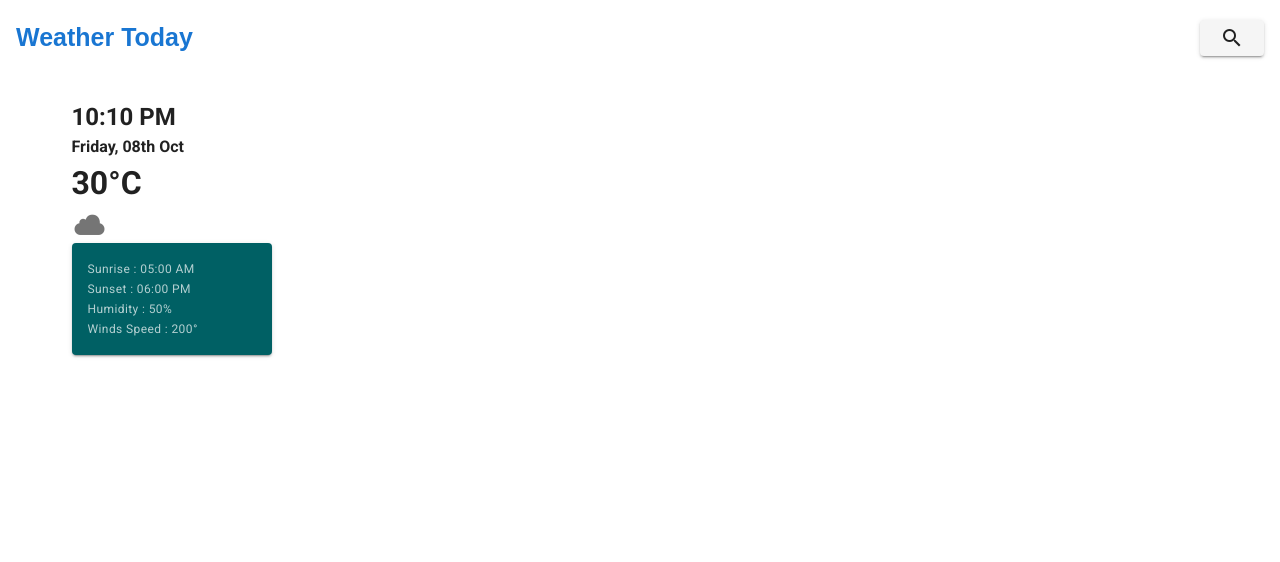
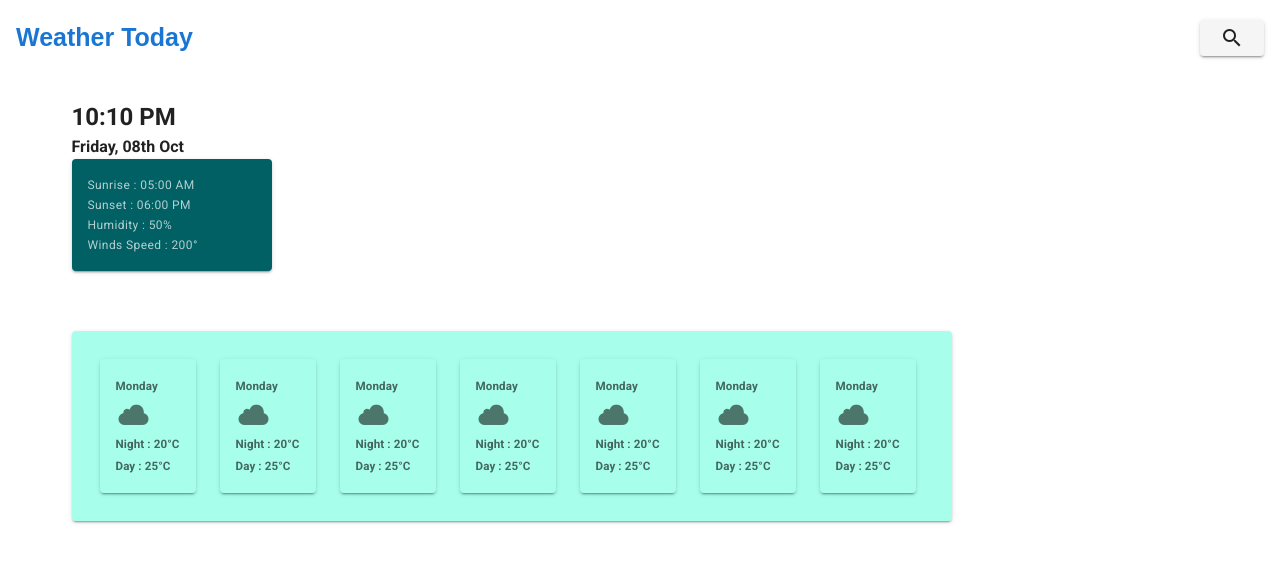
Before and after one commit to Shahiru93/WeatherToday, a Nuxt app: page / in a window 1280 px wide. Shown: the top 562 px of the page. Built offline with nearby package versions, Linux system fonts and the light colour scheme.

Commit message:
update main page ui

```diff
--- a/pages/index.vue
+++ b/pages/index.vue
@@ -3,8 +3,6 @@
     <v-flex xs4>
       <h2>10:10 PM</h2>
       <h4>Friday, 08th Oct</h4>
-      <h1>30&deg;C</h1>
-      <v-icon large>mdi-apple-icloud</v-icon>
     </v-flex>
     <v-card max-width="200" color="cyan darken-4" dark>
       <v-card-text>
@@ -16,15 +14,85 @@
         </v-flex>
       </v-card-text>
     </v-card>
+
+    <v-flex mt-15>
+      <v-card max-width="880" color="teal accent-1">
+        <v-card-text>
+          <v-row no-gutters>
+            <v-card class="ma-3" xs-5 color="transparent" >
+              <v-card-text>
+                <h5>Monday</h5>
+                <v-icon large>mdi-apple-icloud</v-icon>
+                <h5>Night : 20&deg;C</h5>
+                <h5>Day : 25&deg;C</h5>
+              </v-card-text>
+            </v-card>
+            <v-card class="ma-3" xs-5 color="transparent" >
+              <v-card-text>
+                <h5>Monday</h5>
+                <v-icon large>mdi-apple-icloud</v-icon>
+                <h5>Night : 20&deg;C</h5>
+                <h5>Day : 25&deg;C</h5>
+              </v-card-text>
+            </v-card>
+            <v-card class="ma-3" xs-5 color="transparent" >
+              <v-card-text>
+                <h5>Monday</h5>
+                <v-icon large>mdi-apple-icloud</v-icon>
+                <h5>Night : 20&deg;C</h5>
+                <h5>Day : 25&deg;C</h5>
+              </v-card-text>
+            </v-card>
+            <v-card class="ma-3" xs-5 color="transparent" >
+              <v-card-text>
+                <h5>Monday</h5>
+                <v-icon large>mdi-apple-icloud</v-icon>
+                <h5>Night : 20&deg;C</h5>
+                <h5>Day : 25&deg;C</h5>
+              </v-card-text>
+            </v-card>
+            <v-card class="ma-3" xs-5 color="transparent" >
+              <v-card-text>
+                <h5>Monday</h5>
+                <v-icon large>mdi-apple-icloud</v-icon>
+                <h5>Night : 20&deg;C</h5>
+                <h5>Day : 25&deg;C</h5>
+              </v-card-text>
+            </v-card>
+            <v-card class="ma-3" xs-5 color="transparent" >
+              <v-card-text>
+                <h5>Monday</h5>
+                <v-icon large>mdi-apple-icloud</v-icon>
+                <h5>Night : 20&deg;C</h5>
+                <h5>Day : 25&deg;C</h5>
+              </v-card-text>
+            </v-card>
+            <v-card class="ma-3" xs-5 color="transparent" >
+              <v-card-text>
+                <h5>Monday</h5>
+                <v-icon large>mdi-apple-icloud</v-icon>
+                <h5>Night : 20&deg;C</h5>
+                <h5>Day : 25&deg;C</h5>
+              </v-card-text>
+            </v-card>
+          </v-row>
+        </v-card-text>
+      </v-card>
+    </v-flex>
   </v-container>
 </template>
 
 <script>
-  export default {
-    data () {
-      return {
-        labels: ['SUN', 'MON', 'TUE', 'WED', 'THU', 'FRI', 'SAT']
-      }
-    }
+export default {
+  data () {
+  },
+  methods: {
+    getWeatherInfo () {
+      navigator.geolocation.getCurrentPosition((success) => {
+        let {latitude, longitude} = sucsess.coords
+      })
+      this.$axios.$get(`https://api.openweathermap.org/data/2.5/onecall?lat=${latitude}&lon=${longitude}&exclude=hourly,minutely&appid=${API_KEY}`).then(res => (this.weather = res))
+    },
   }
+}
 </script>
```
